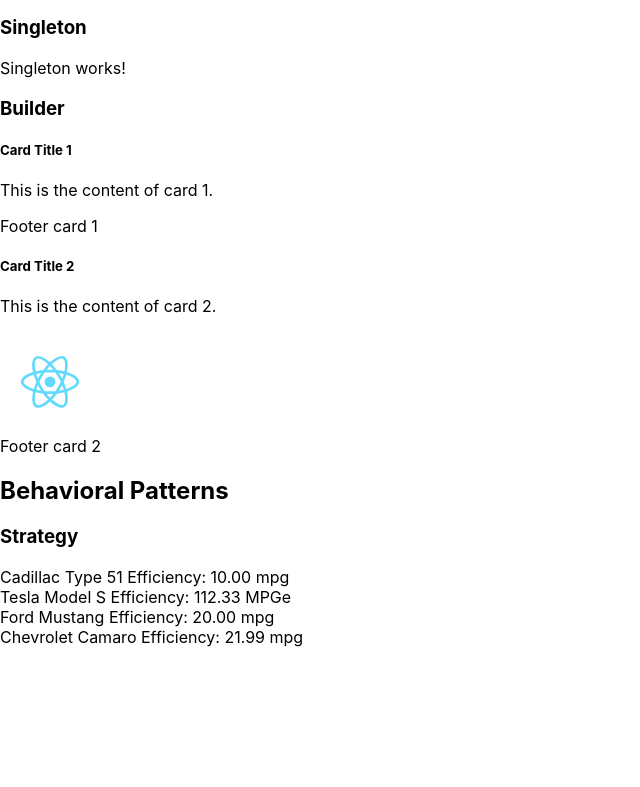
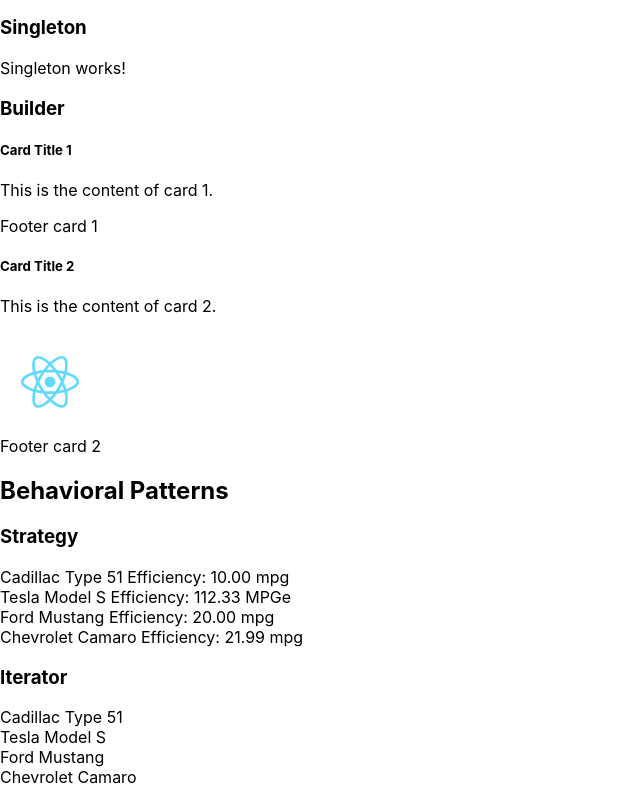
Before and after one commit to samuelgomeslima/design-patterns, a React (Create React App) app: page / in a window 1280 px wide. Shown: the part 255-1042 px from the top of the page, without its empty margins (0-640 px from the left). Before the commit the page ends 902 px from the top, so only its background shows below. Built offline with nearby package versions, Linux system fonts and the light colour scheme.

Commit message:
Behavioral Patterns - Iterator Example

```diff
--- a/src/App.js
+++ b/src/App.js
@@ -3,6 +3,7 @@ import FactoryExample from './components/factoryExample/FactoryExample';
 import SingletonExample from './components/singletonExample/SingletonExample';
 import BuilderExample from './components/builderExample/BuilderExample';
 import StrategyExample from './components/strategyExample/StrategyExample';
+import IteratorExample from './components/iteratorExample/IteratorExample';
 import logo from './logo.svg';
 
 function App() {
@@ -41,6 +42,9 @@ function App() {
 
       <h3>Strategy</h3>
       <StrategyExample />
+
+      <h3>Iterator</h3>
+      <IteratorExample />
     </div>
   );
 }
--- /dev/null
+++ b/src/components/iteratorExample/IteratorExample.js
@@ -0,0 +1,60 @@
+// IteratorExample.js
+import React from 'react';
+
+// Iterator class
+class CarIterator {
+  constructor(cars) {
+    this.cars = cars;
+    this.index = 0;
+  }
+
+  next() {
+    if (this.hasNext()) {
+      return this.cars[this.index++];
+    }
+    return null;
+  }
+
+  hasNext() {
+    return this.index < this.cars.length;
+  }
+}
+
+// Collection class
+class CarCollection {
+  constructor() {
+    this.cars = [];
+  }
+
+  addCar(car) {
+    this.cars.push(car);
+  }
+
+  getIterator() {
+    return new CarIterator(this.cars);
+  }
+}
+
+// React component to demonstrate the Iterator pattern
+const IteratorExample = () => {
+  const carCollection = new CarCollection();
+  carCollection.addCar('Cadillac Type 51');
+  carCollection.addCar('Tesla Model S');
+  carCollection.addCar('Ford Mustang');
+  carCollection.addCar('Chevrolet Camaro');
+
+  const iterator = carCollection.getIterator();
+  const carList = [];
+
+  while (iterator.hasNext()) {
+    carList.push(<div key={iterator.index}>{iterator.next()}</div>);
+  }
+
+  return (
+    <div>
+      {carList}
+    </div>
+  );
+};
+
+export default IteratorExample;
```
